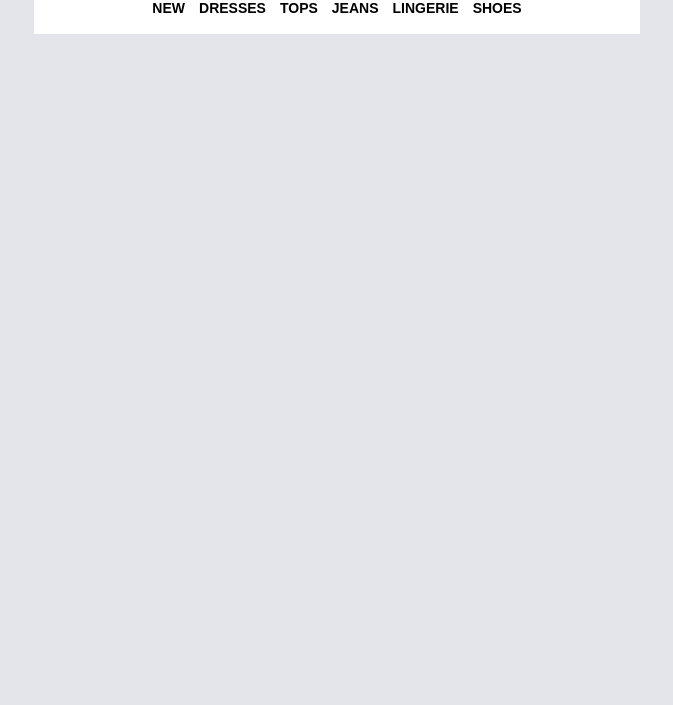
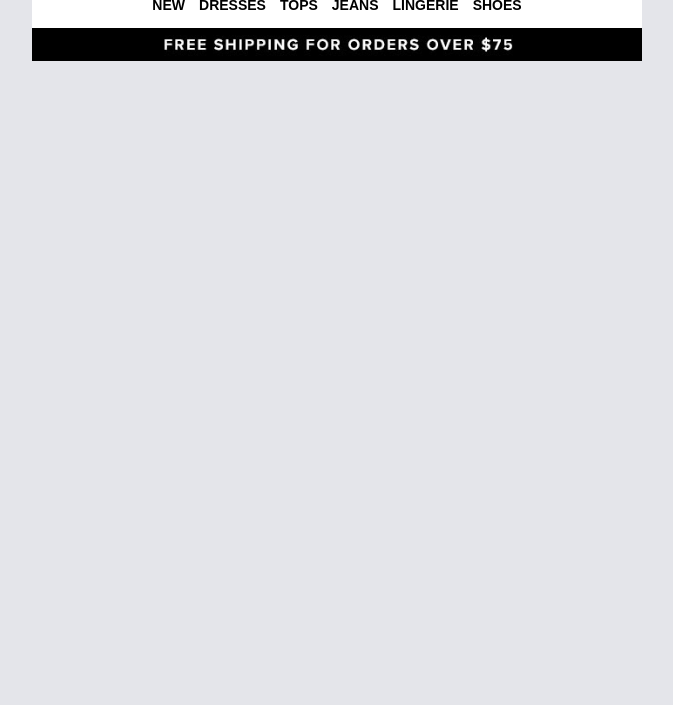
Before and after one commit to d7chau/fashion-nova-email, a plain HTML site: page index.html in a window 1280 px wide. Shown: the part 95-800 px from the top of the page, without its empty margins (303-976 px from the left). Drawn offline with Linux system fonts and the light colour scheme.

Commit message:
Completed free shipping row

```diff
--- a/index.html
+++ b/index.html
@@ -13,7 +13,7 @@
         <!--Start HTML Email-->
         <table width="100%" cellspacing="0" cellpadding="0" border="0" border-spacing ="0" style="background-color: #e4e5ea;" role="presentation">
             <tr>
-                <td align="center" valign="top">
+                <td>
                     <!--Start Container-->
                         <table class="container" width="600" align="center" cellspacing="0" cellpadding="0" border="0" style="background-color: #ffffff;" role="presentation">
                             <tr>
@@ -28,41 +28,50 @@
                                     </table>
                                     <!--End Nova Logo Row-->
                                     <!--Start Categories Row-->
-                                        <table class="categories-row" style="background-color: #ffffff; margin-top: 0; margin-bottom: 0; padding-bottom: 15px;" align="center">
+                                    <table class="categories-row" cellspacing="0" cellpadding="0" border="0" style="background-color: #ffffff; margin-top: 0; margin-bottom: 0; padding-bottom: 15px;" align="center" role="presentation">
                                         <tr>
-                                                <td>
+                                            <td style="padding-right: 7px;">
                                                 <span>
-                                                        <a href="#" style="font-family: 'Poppins', sans-serif; color: #000000; text-decoration: none; text-transform:uppercase; font-size: 14px; padding-left: 5px; padding-right: 5px;"><b>NEW</b></a>
+                                                    <a href="#" style="font-family: 'Poppins', sans-serif; color: #000000; text-decoration: none; text-transform:uppercase; font-size: 14px;"><b>NEW</b></a>
                                                 </span>
                                             </td>
-                                                <td>
+                                            <td style="padding-left: 7px; padding-right: 7px;">
                                                 <span>
-                                                        <a href="#" style="font-family: 'Poppins', sans-serif; color: #000000; text-decoration: none; text-transform:uppercase; font-size: 14px; padding-left: 5px; padding-right: 5px;"><b>DRESSES</b></a>
+                                                    <a href="#" style="font-family: 'Poppins', sans-serif; color: #000000; text-decoration: none; text-transform:uppercase; font-size: 14px;"><b>DRESSES</b></a>
                                                 </span>
                                             </td>
-                                                <td>
+                                            <td style="padding-left: 7px; padding-right: 7px;">
                                                 <span>
-                                                        <a href="#" style="font-family: 'Poppins', sans-serif; color: #000000; text-decoration: none; text-transform:uppercase; font-size: 14px; padding-left: 5px; padding-right: 5px;"><b>TOPS</b></a>
+                                                    <a href="#" style="font-family: 'Poppins', sans-serif; color: #000000; text-decoration: none; text-transform:uppercase; font-size: 14px;"><b>TOPS</b></a>
                                                 </span>
                                             </td>
-                                                <td>
+                                            <td style="padding-left: 7px; padding-right: 7px;">
                                                 <span>
-                                                        <a href="#" style="font-family: 'Poppins', sans-serif; color: #000000; text-decoration: none; text-transform:uppercase; font-size: 14px; padding-left: 5px; padding-right: 5px;"><b>JEANS</b></a>
+                                                    <a href="#" style="font-family: 'Poppins', sans-serif; color: #000000; text-decoration: none; text-transform:uppercase; font-size: 14px;"><b>JEANS</b></a>
                                                 </span>
                                             </td>
-                                                <td>
+                                            <td style="padding-left: 7px; padding-right: 7px;">
                                                 <span>
-                                                        <a href="#" style="font-family: 'Poppins', sans-serif; color: #000000; text-decoration: none; text-transform:uppercase; font-size: 14px; padding-left: 5px; padding-right: 5px;"><b>LINGERIE</b></a>
+                                                    <a href="#" style="font-family: 'Poppins', sans-serif; color: #000000; text-decoration: none; text-transform:uppercase; font-size: 14px;"><b>LINGERIE</b></a>
                                                 </span>
                                             </td>
-                                                <td>
+                                            <td style="padding-left: 7px;">
                                                 <span>
-                                                        <a href="#" style="font-family: 'Poppins', sans-serif; color: #000000; text-decoration: none; text-transform:uppercase; font-size: 14px; padding-left: 5px; padding-right: 5px;"><b>SHOES</b></a>
+                                                    <a href="#" style="font-family: 'Poppins', sans-serif; color: #000000; text-decoration: none; text-transform:uppercase; font-size: 14px;"><b>SHOES</b></a>
                                                 </span>
                                             </td>
                                         </tr>
                                     </table>
                                     <!--End Categories Row-->
+                                    <!--Start Free Shipping Row-->
+                                    <table class="free-shipping-row" cellspacing="0" cellpadding="0" border="0" role="presentation">
+                                        <tr>
+                                            <td>
+                                                <img src="img/free-shipping.jpg" width="610" style="display: block; border: none;">
+                                            </td>
+                                        </tr>
+                                    </table>
+                                    <!--End Free Shipping Row-->
                                 </td>
                             </tr>
                         </table>
```
Lines whose indentation alone changed are shown as unchanged.
